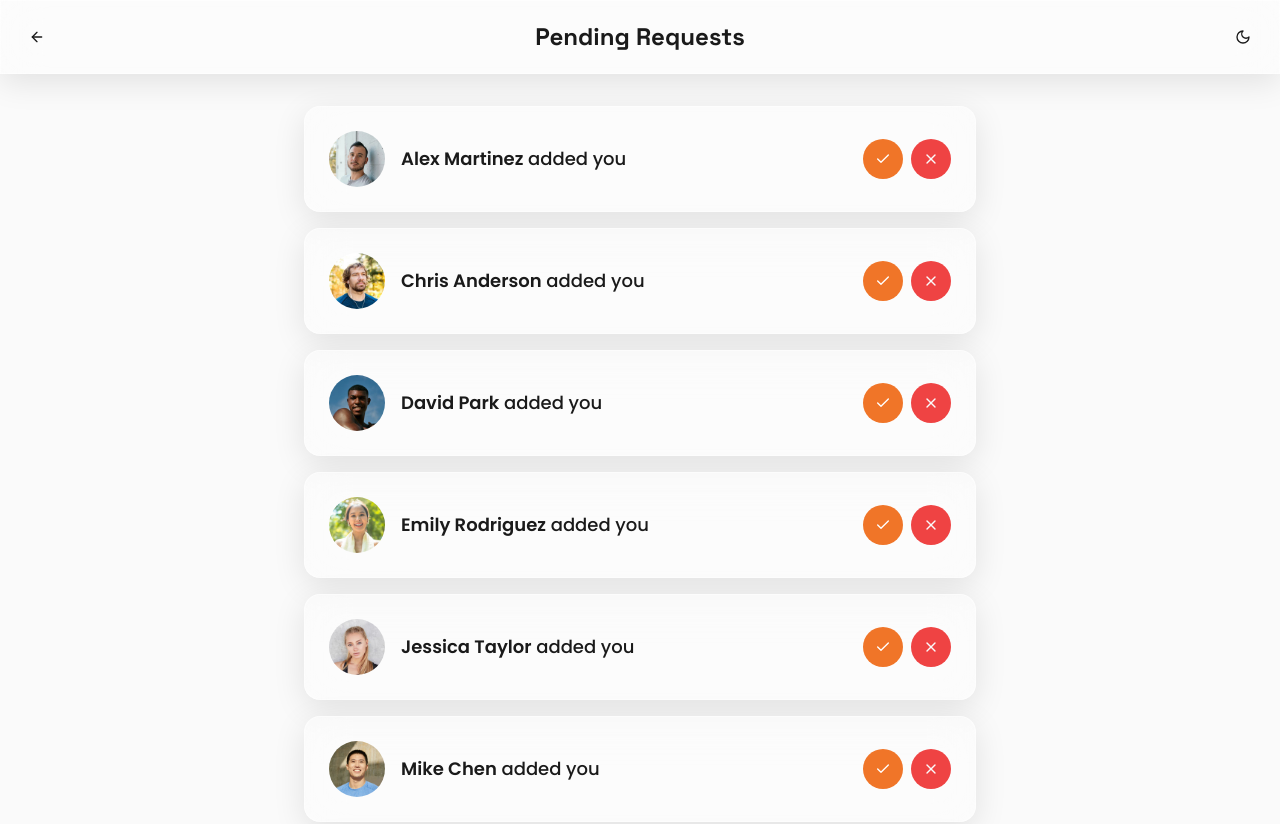
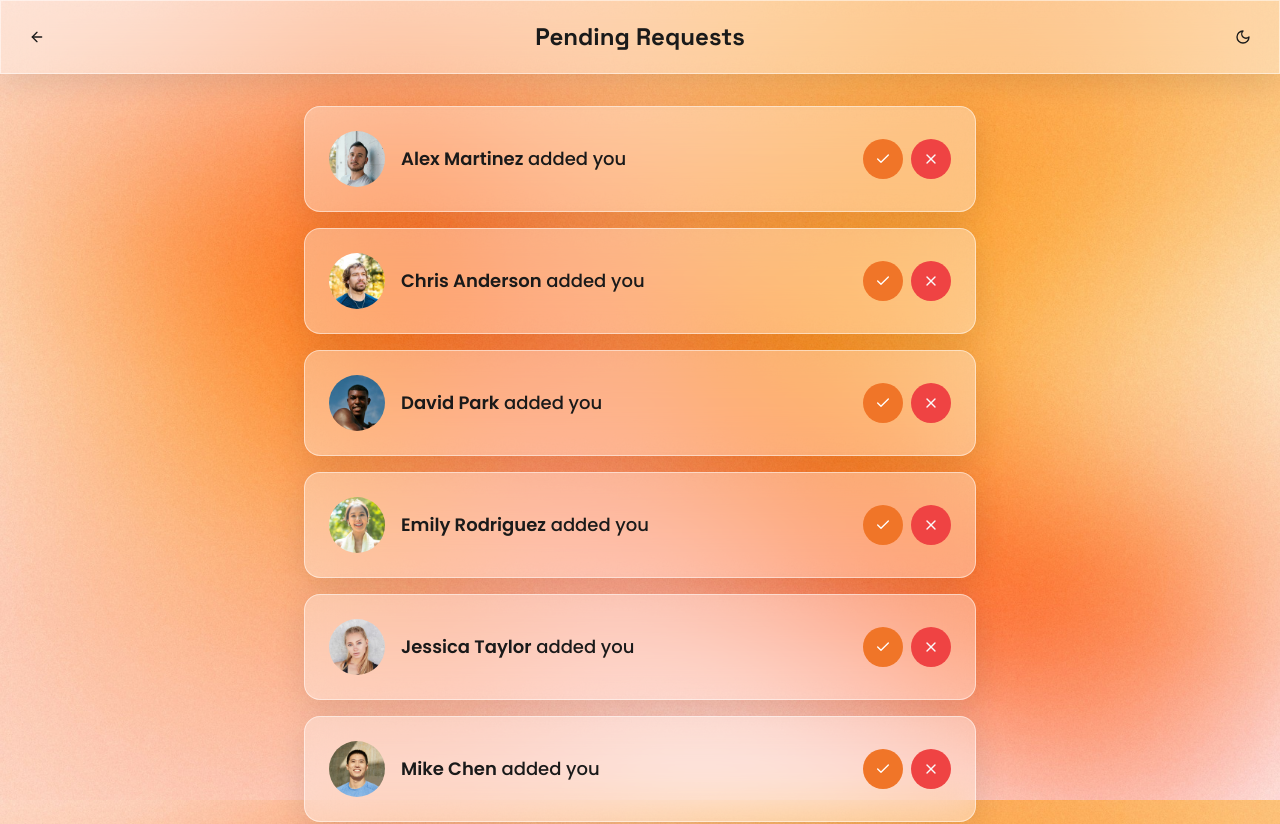
Before and after one commit to prometheusimpact/prometheus-coach-ui, a React (Vite) app: page /requests in a window 1280 px wide. Shown: the top 824 px of the page. Built offline with nearby package versions, Linux system fonts and the light colour scheme; the HTML template or start-up script is replaced by a standard one.

Commit message:
feat: Apply dashboard background to requests page

```diff
--- a/src/pages/Requests.tsx
+++ b/src/pages/Requests.tsx
@@ -5,6 +5,8 @@ import { Button } from "@/components/ui/button";
 import { useTheme } from "next-themes";
 import { Avatar, AvatarImage, AvatarFallback } from "@/components/ui/avatar";
 import { toast } from "sonner";
+import gradientBg from "@/assets/gradient-bg.jpg";
+import gradientBgDark from "@/assets/gradient-bg-dark.png";
 
 import alexMartinezImg from "@/assets/alex-martinez.jpg";
 import chrisAndersonImg from "@/assets/chris-anderson.jpg";
@@ -45,7 +47,15 @@ const Requests = () => {
   };
 
   return (
-    <div className="min-h-screen bg-background">
+    <div
+      className="min-h-screen"
+      style={{
+        backgroundImage: `url(${theme === "dark" ? gradientBgDark : gradientBg})`,
+        backgroundSize: "cover",
+        backgroundPosition: "center",
+        backgroundAttachment: "fixed",
+      }}
+    >
       {/* Header */}
       <header className="glass sticky top-0 z-50 border-b border-white/10">
         <div className="container mx-auto px-4 py-4">
```
